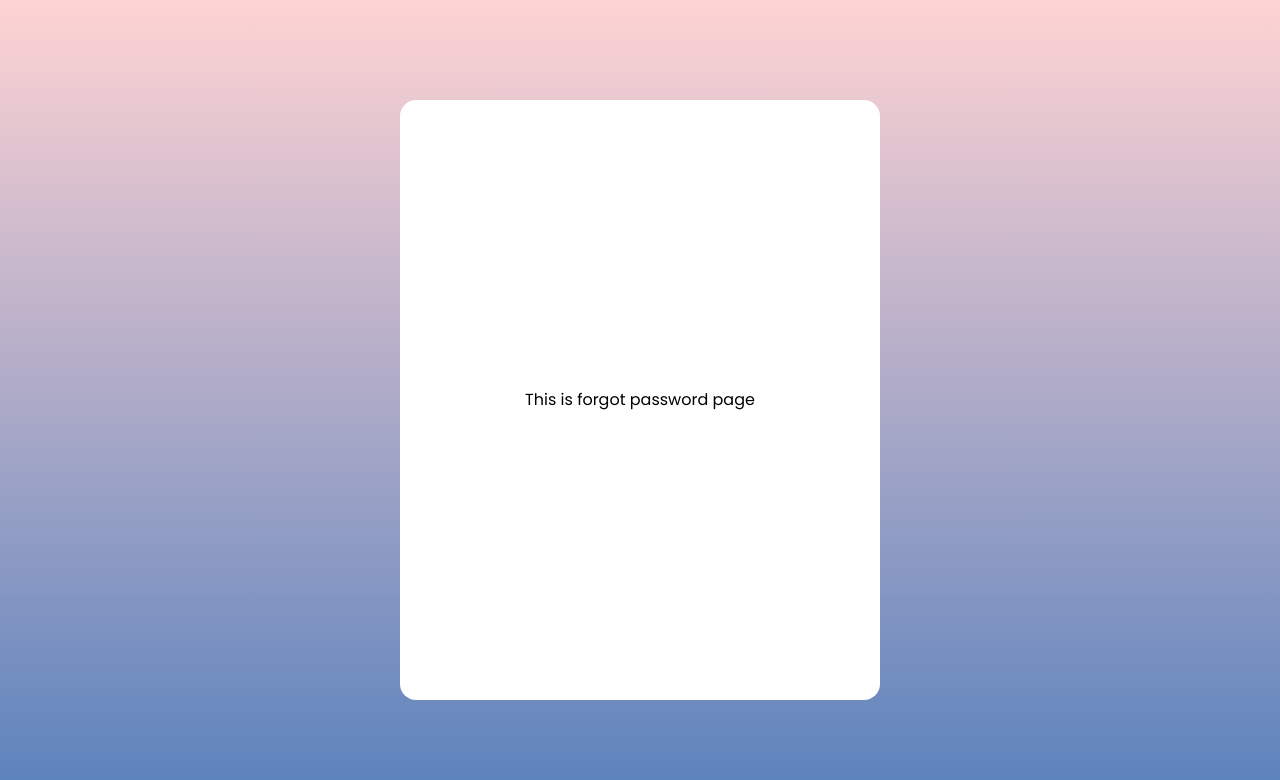
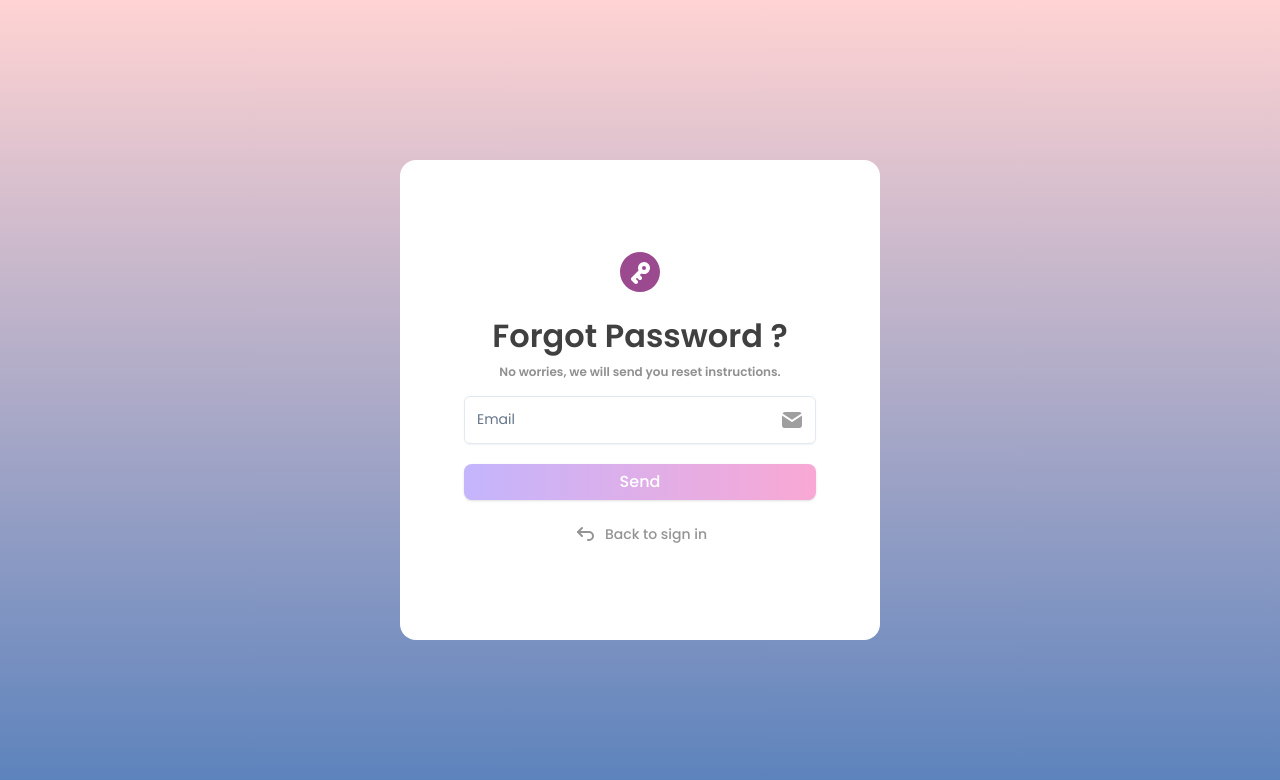
Before and after one commit to Yoboba/go-nextjs-full-auth, a Next.js app in the folder frontend/: page /forgot-password in a window 1280 px wide. Shown: the top 780 px of the page. Built offline with nearby package versions, Linux system fonts and the light colour scheme.

Commit message:
feat : Forgot-password UI

```diff
--- a/frontend/src/app/forgot-password/page.tsx
+++ b/frontend/src/app/forgot-password/page.tsx
@@ -2,8 +2,8 @@ import { ForgotPasswordForm } from "../../components/landing/forms/forms";
 
 export default function SignUp() {
     return (
-        <div className='flex h-full justify-center items-center'>
-            <div className="w-[480px] h-[600px] m-8 bg-white rounded-2xl flex justify-center items-center">
+        <div className='flex h-full justify-center items-center '>
+            <div className="w-[480px] h-[480px] p-16 bg-white rounded-2xl flex justify-center items-center">
                 <ForgotPasswordForm/>
             </div>
         </div>
--- a/frontend/src/app/page.tsx
+++ b/frontend/src/app/page.tsx
@@ -10,7 +10,7 @@ export default function SignInPage() {
 
   return (
     <div className='flex h-full justify-center items-center'>
-      <div className=" w-[480px] h-[480px] m-8 bg-white rounded-2xl flex justify-center items-center">
+      <div className=" w-[480px] h-[480px] p-16 bg-white rounded-2xl flex justify-center items-center">
         <SignInForm/>
       </div>
     </div>
--- a/frontend/src/app/sign-up/page.tsx
+++ b/frontend/src/app/sign-up/page.tsx
@@ -3,7 +3,7 @@ import { SignUpForm } from "../../components/landing/forms/forms";
 export default function SignUp() {
     return (
         <div className='flex h-full justify-center items-center'>
-            <div className="w-[480px] h-[600px] m-8 bg-white rounded-2xl flex justify-center items-center">
+            <div className="w-[480px] h-[640px] p-16 bg-white rounded-2xl flex justify-center items-center">
                 <SignUpForm/>
             </div>
         </div>
--- a/frontend/src/components/landing/configs/configs.tsx
+++ b/frontend/src/components/landing/configs/configs.tsx
@@ -1,7 +1,9 @@
 import { useSignInForm } from "./sign_in_form_config";
 import { useSignUpForm } from "./sign_up_form_config";
+import { useForgotPasswordForm } from "./forgot_password_form_config";
 
 export {
     useSignInForm,
-    useSignUpForm
+    useSignUpForm,
+    useForgotPasswordForm
 }
--- a/frontend/src/components/landing/configs/sign_in_form_config.tsx
+++ b/frontend/src/components/landing/configs/forgot_password_form_config.tsx
@@ -2,29 +2,27 @@ import { zodResolver } from "@hookform/resolvers/zod"
 import { useForm } from "react-hook-form"
 import * as z from "zod"
 
-export function useSignInForm() {
+export function useForgotPasswordForm() {
     // form schema
-    const signInformSchema = z.object({
+    const forgotPasswordFormSchema = z.object({
         email: z.string().min(2).max(50),
-        password: z.string().min(2).max(50),
     })
 
     // main form config
-    const form = useForm<z.infer<typeof signInformSchema>>({
-        resolver: zodResolver(signInformSchema),
+    const form = useForm<z.infer<typeof forgotPasswordFormSchema>>({
+        resolver: zodResolver(forgotPasswordFormSchema),
         defaultValues: {
           email: "",
-          password: ""
         },
     })
 
     // handle Submit
-    function onSubmit(values: z.infer<typeof signInformSchema>, ) {
+    function onSubmit(values: z.infer<typeof forgotPasswordFormSchema>, ) {
         console.log(values)
     }
 
     return {
-        signInformSchema,
+        forgotPasswordFormSchema,
         form,
         onSubmit
     }
--- a/frontend/src/components/landing/forms/forgot_password_form.tsx
+++ b/frontend/src/components/landing/forms/forgot_password_form.tsx
@@ -1,8 +1,63 @@
+"use client"
+import Link from "next/link";
+import { Button } from "../../ui/button";
+import { Input } from "../../ui/input"
+import {
+    Form,
+    FormControl,
+    FormField,
+    FormItem,
+  } from "@/components/ui/form"
+  import { IconMailFilled, IconArrowBackUp, IconCircleKeyFilled } from '@tabler/icons-react';
+
+import { useForgotPasswordForm } from "../configs/configs";
+import { pages } from "../constants/constants";
+
 export default function ForgotPasswordForm() {
+    const {form, onSubmit} = useForgotPasswordForm()
     return (
         <>
-            <div>
-                This is forgot password page
+            <div className="flex w-full h-full rounded-2xl flex-col justify-center items-center gap-4">
+                <IconCircleKeyFilled size={48} className=" text-[#9C4A8F]"/>
+                <div className="flex flex-col gap-1 items-center w-full">
+                    <h1 className="text-neutral-700 text-[32px] font-semibold">Forgot Password ?</h1>
+                    <p className="text-[#909090] text-xs font-semibold">No worries, we will send you reset instructions.</p>
+                </div>
+
+                {/* form */}
+                <Form {...form}>
+                    <form onSubmit={form.handleSubmit(onSubmit)} className="flex flex-col gap-2 w-full">
+                        {/* email input */}
+                        <FormField control={form.control} name="email" render={({ field }) => (
+                            <FormItem>
+                                <FormControl>
+                                    <div className="relative">
+                                        <Input placeholder="Email" className="w-full" autoComplete="email" {...field}/>
+                                        <IconMailFilled className="absolute right-3 top-3 text-[#9F9F9F]"/>
+                                    </div>
+                                </FormControl>
+                            </FormItem>
+
+                        )}
+                        />
+
+
+                        {/* gap */}
+                        <div className="h-1"/>
+
+                        {/* submit button */}
+                        <Button type="submit" className="w-full text-white text-md rounded-lg bg-gradient-to-r from-violet-300 to-pink-300 hover:translate-y-[-3px] active:translate-y-[1px] transition-all duration-200">
+                            Send
+                        </Button>
+
+                    </form>
+                </Form>
+                <Link href={`${pages.SIGN_IN}`}>
+                    <Button variant='ghost' className="w-full inline-flex items-center gap-2 text-[#949494] font-medium hover:bg-transparent">
+                        <IconArrowBackUp/>
+                        Back to sign in
+                    </Button>
+                </Link>
             </div>
         </>
     )
--- a/frontend/src/components/landing/forms/sign_in_form.tsx
+++ b/frontend/src/components/landing/forms/sign_in_form.tsx
@@ -14,10 +14,10 @@ import { useSignInForm } from "../configs/configs";
 import { pages } from "../constants/constants";
 
 export default function SignInForm() {
-    const {form, onSubmit} = useSignInForm();
+    const {form, onSubmit} = useSignInForm()
     return (
-        <div>
-            <div className="flex w-full h-full rounded-2xl flex-col justify-start items-center gap-4">
+        <>
+            <div className="flex w-full h-full rounded-2xl flex-col justify-center items-center gap-4">
                 <div className="text-neutral-700 text-[32px] font-semibold">Sign in</div>
 
                 {/* form */}
@@ -60,7 +60,7 @@ export default function SignInForm() {
                         <div className="h-1"/>
 
                         {/* submit button */}
-                        <Button type="submit" className="w-full text-white rounded-lg bg-gradient-to-r from-violet-300 to-pink-300 hover:translate-y-[-3px] active:translate-y-[1px] transition-all duration-200">Sign in</Button>
+                        <Button type="submit" className="w-full text-white text-md rounded-lg bg-gradient-to-r from-violet-300 to-pink-300 hover:translate-y-[-3px] active:translate-y-[1px] transition-all duration-200">Sign in</Button>
                     </form>
                 </Form>
 
@@ -81,6 +81,6 @@ export default function SignInForm() {
                     </div>
                 </section>
             </div>
-        </div>
+        </>
     )
 }
--- a/frontend/src/components/landing/forms/sign_up_form.tsx
+++ b/frontend/src/components/landing/forms/sign_up_form.tsx
@@ -20,13 +20,13 @@ export default function SignUpForm() {
     const { form, onSubmit } = useSignUpForm()
 
     return (
-        <div>
-            <div className="flex w-full h-full rounded-2xl flex-col justify-start items-center gap-4">
+        <>
+            <div className="flex w-full h-full rounded-2xl flex-col justify-center items-center gap-4">
                 <div className="text-neutral-700 text-[32px] font-semibold">Sign Up</div>
 
                 {/* form */}
                 <Form {...form}>
-                    <form onSubmit={form.handleSubmit(onSubmit)} className="flex flex-col gap-2 w-full h-full">
+                    <form onSubmit={form.handleSubmit(onSubmit)} className="flex flex-col gap-2 w-full">
                         {/* fullname input */}
                         <FormField control={form.control} name="fullname" render={({ field }) => (
                             <FormItem>
@@ -94,7 +94,6 @@ export default function SignUpForm() {
                                         </FormLabel>
                                         <FormDescription className="text-[10px] text-muted-foreground underline cursor-pointer">
                                             You agree to our Terms of Service and Privacy Policy.
-                                        <Link href="/examples/forms">mobile settings</Link> page.
                                         </FormDescription>
                                     </div>
                                 </FormItem>
@@ -112,7 +111,7 @@ export default function SignUpForm() {
                 </Form>
 
                 {/* line */}
-                <div className="w-full h-[1px] rounded-sm  bg-slate-500"></div>
+                <div className=" w-full h-[1px] rounded-sm  bg-slate-500"></div>
 
                 {/* google , github */}
                 <section className="justify-center items-start gap-5 inline-flex">
@@ -128,11 +127,13 @@ export default function SignUpForm() {
                     </div>
                 </section>
 
-                <Link href={`${pages.SIGN_IN}`}><Button variant='ghost' className="inline-flex items-center gap-2 text-[#949494] font-medium hover:bg-transparent">
-                    <IconArrowBackUp/>
-                    Back to sign in
-                </Button></Link>
+                <Link href={`${pages.SIGN_IN}`}>
+                    <Button variant='ghost' className="inline-flex items-center gap-2 text-[#949494] font-medium hover:bg-transparent">
+                        <IconArrowBackUp/>
+                        Back to sign in
+                    </Button>
+                </Link>
             </div>
-        </div>
+        </>
     )
 }
```
Also changed, not shown: frontend/src/app/check_your_email/page.tsx (added), frontend/src/app/set_new_password/page.tsx (added).
